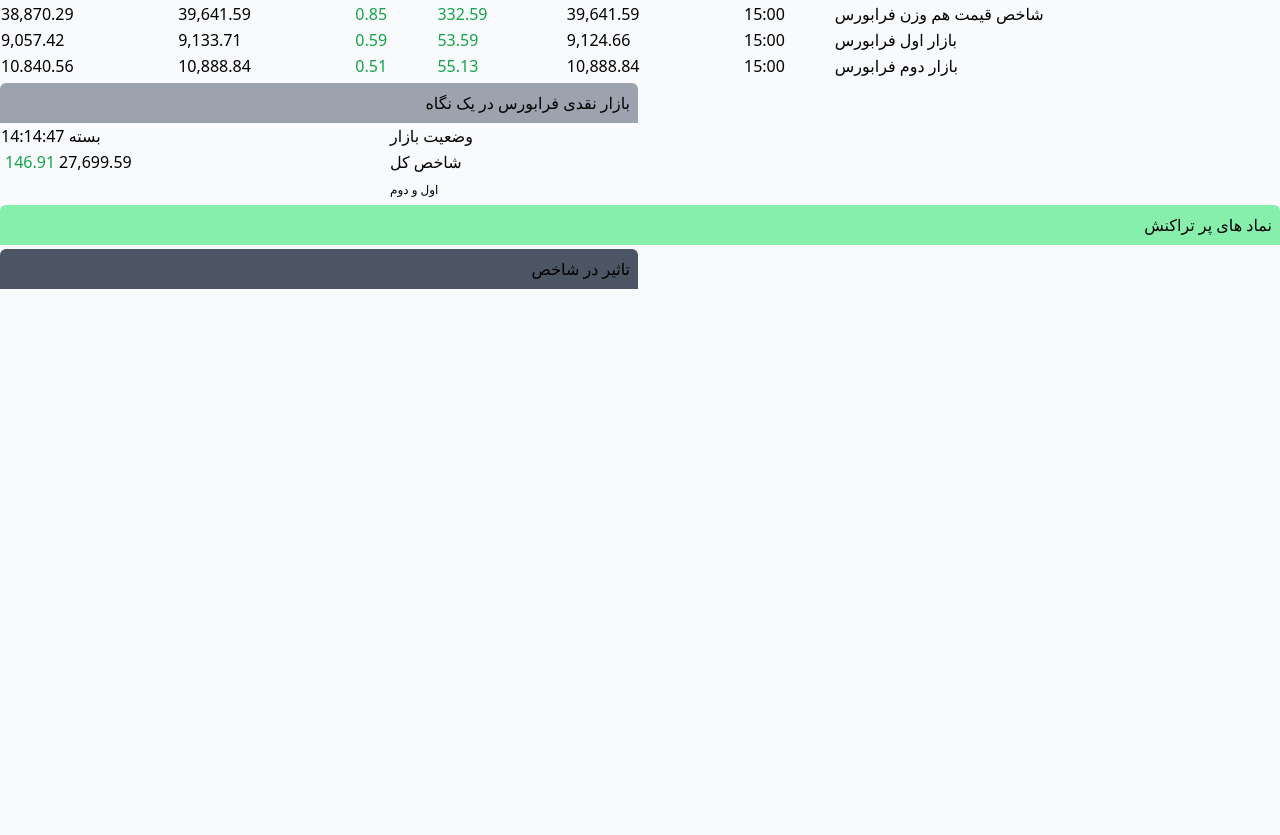
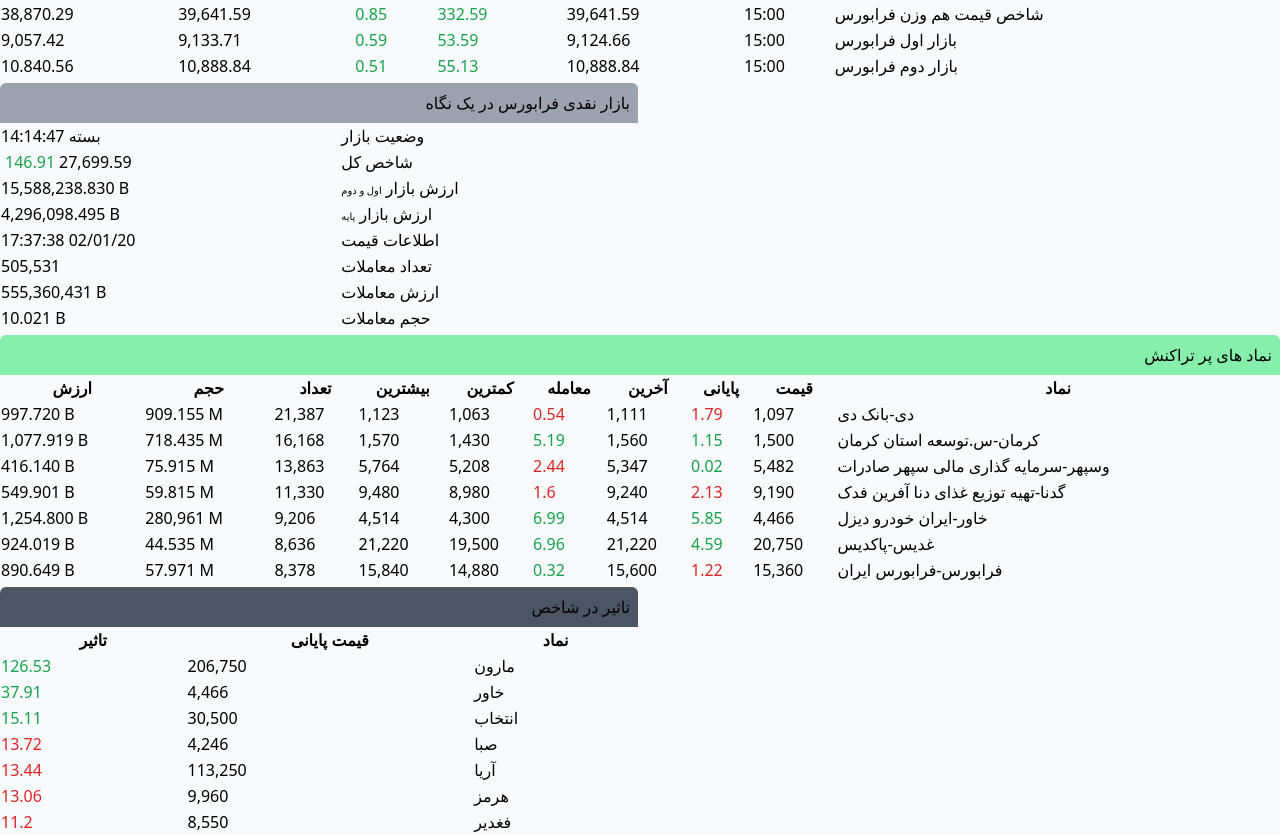
Before and after one commit to MH-Mangelian/Tsetmc-clone-and-redesign, a React (Vite) app: page / in a window 1280 px wide. Shown: the part 1341-2176 px from the top of the page. Before the commit the page ends 1630 px from the top, so only its background shows below. Built offline with nearby package versions, Linux system fonts and the light colour scheme.

Commit message:
all table finish

```diff
--- a/components/Medial.jsx
+++ b/components/Medial.jsx
@@ -383,7 +383,7 @@
 
                 <div className='grid '>
                     <p className='bg-gray-400 p-2 rounded-t-md text-right text-black'>بازار نقدی فرابورس در یک نگاه</p>
-                    <table>
+                    <table className='table-auto p-4'>
                         <tbody>
                             <tr>
                                 <td>بسته 14:14:47</td>
@@ -396,8 +396,33 @@
                             </tr>
 
                             <tr>
-                                <td></td>
-                                <td><span className='text-xs'>اول و دوم</span></td>
+                                <td>15,588,238.830 B</td>
+                                <td> ارزش بازار <span className='text-[10px]'>اول و دوم</span></td>
+                            </tr>
+
+                            <tr>
+                                <td>4,296,098.495 B</td>
+                                <td>ارزش بازار <span className='text-[10px]'>پایه</span></td>
+                            </tr>
+
+                            <tr>
+                                <td>17:37:38 02/01/20</td>
+                                <td>اطلاعات قیمت</td>
+                            </tr>
+
+                            <tr>
+                                <td>505,531</td>
+                                <td>تعداد معاملات</td>
+                            </tr>
+
+                            <tr>
+                                <td>555,360,431 B</td>
+                                <td>ارزش معاملات</td>
+                            </tr>
+
+                            <tr>
+                                <td>10.021 B</td>
+                                <td>حجم معاملات</td>
                             </tr>
                         </tbody>
                     </table>
@@ -405,10 +430,171 @@
 
                 <div className='grid col-span-2'>
                     <p className='bg-green-300 p-2 rounded-t-md text-right text-black'>نماد های پر تراکنش</p>
+                    <table className='table-auto p-4'>
+                        <thead>
+                            <tr>
+                                <th>ارزش</th>
+                                <th>حجم</th>
+                                <th>تعداد</th>
+                                <th>بیشترین</th>
+                                <th>کمترین</th>
+                                <th>معامله</th>
+                                <th>آخرین</th>
+                                <th>پایانی</th>
+                                <th>قیمت</th>
+                                <th>نماد</th>
+                            </tr>
+                        </thead>
+
+                        <tbody>
+                            <tr>
+                                <td>997.720 B</td>
+                                <td>909.155 M</td>
+                                <td>21,387</td>
+                                <td>1,123</td>
+                                <td>1,063</td>
+                                <td className='text-red-600'>0.54</td>
+                                <td>1,111</td>
+                                <td className='text-red-600'>1.79</td>
+                                <td>1,097</td>
+                                <td>دی-بانک دی</td>
+                            </tr>
+
+                            <tr>
+                                <td>1,077.919 B</td>
+                                <td>718.435 M</td>
+                                <td>16,168</td>
+                                <td>1,570</td>
+                                <td>1,430</td>
+                                <td className='text-green-600'>5.19</td>
+                                <td>1,560</td>
+                                <td className='text-green-600'>1.15</td>
+                                <td>1,500</td>
+                                <td>کرمان-س.توسعه استان کرمان</td>
+                            </tr>
+
+                            <tr>
+                                <td>416.140 B</td>
+                                <td>75.915 M</td>
+                                <td>13,863</td>
+                                <td>5,764</td>
+                                <td>5,208</td>
+                                <td className='text-red-600'>2.44</td>
+                                <td>5,347</td>
+                                <td className='text-green-600'>0.02</td>
+                                <td>5,482</td>
+                                <td>وسپهر-سرمایه گذاری مالی سپهر صادرات</td>
+                            </tr>
+
+                            <tr>
+                                <td>549.901 B</td>
+                                <td>59.815 M</td>
+                                <td>11,330</td>
+                                <td>9,480</td>
+                                <td>8,980</td>
+                                <td className='text-red-600'>1.6</td>
+                                <td>9,240</td>
+                                <td className='text-red-600'>2.13</td>
+                                <td>9,190</td>
+                                <td>گدنا-تهیه توزیع غذای دنا آفرین فدک</td>
+                            </tr>
+
+                            <tr>
+                                <td>1,254.800 B</td>
+                                <td>280,961 M</td>
+                                <td>9,206</td>
+                                <td>4,514</td>
+                                <td>4,300</td>
+                                <td className='text-green-600'>6.99</td>
+                                <td>4,514</td>
+                                <td className='text-green-600'>5.85</td>
+                                <td>4,466</td>
+                                <td>خاور-ایران خودرو دیزل</td>
+                            </tr>
+
+                            <tr>
+                                <td>924.019 B</td>
+                                <td>44.535 M</td>
+                                <td>8,636</td>
+                                <td>21,220</td>
+                                <td>19,500</td>
+                                <td className='text-green-600'>6.96</td>
+                                <td>21,220</td>
+                                <td className='text-green-600'>4.59</td>
+                                <td>20,750</td>
+                                <td>غدیس-پاکدیس</td>
+                            </tr>
+
+                            <tr>
+                                <td>890.649 B</td>
+                                <td>57.971 M</td>
+                                <td>8,378</td>
+                                <td>15,840</td>
+                                <td>14,880</td>
+                                <td className='text-green-600'>0.32</td>
+                                <td>15,600</td>
+                                <td className='text-red-600'>1.22</td>
+                                <td>15,360</td>
+                                <td>فرابورس-فرابورس ایران</td>
+                            </tr>
+                        </tbody>
+                    </table>
                 </div>
 
                 <div className='grid '>
                     <p className='bg-gray-600 p-2 rounded-t-md text-right'>تاثیر در شاخص</p>
+                    <table className='table-auto p-4'>
+                        <thead>
+                            <tr>
+                                <th>تاثیر</th>
+                                <th>قیمت پایانی</th>
+                                <th>نماد</th>
+                            </tr>
+                        </thead>
+                        <tbody>
+                            <tr>
+                                <td className='text-green-600'>126.53</td>
+                                <td>206,750</td>
+                                <td>مارون</td>
+                            </tr>
+
+                            <tr>
+                                <td className='text-green-600'>37.91</td>
+                                <td>4,466</td>
+                                <td>خاور</td>
+                            </tr>
+
+                            <tr>
+                                <td className='text-green-600'>15.11</td>
+                                <td>30,500</td>
+                                <td>انتخاب</td>
+                            </tr>
+
+                            <tr>
+                                <td className='text-red-600'>13.72</td>
+                                <td>4,246</td>
+                                <td>صبا</td>
+                            </tr>
+
+                            <tr>
+                                <td className='text-red-600'>13.44</td>
+                                <td>113,250</td>
+                                <td>آریا</td>
+                            </tr>
+
+                            <tr>
+                                <td className='text-red-600'>13.06</td>
+                                <td>9,960</td>
+                                <td>هرمز</td>
+                            </tr>
+
+                            <tr>
+                                <td className='text-red-600'>11.2</td>
+                                <td>8,550</td>
+                                <td>فغدیر</td>
+                            </tr>
+                        </tbody>
+                    </table>
                 </div>
             </div>
 
```
